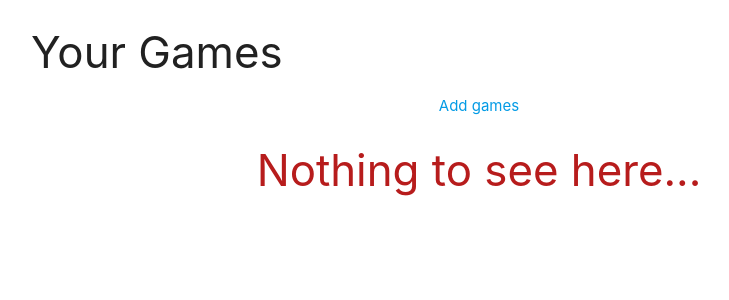
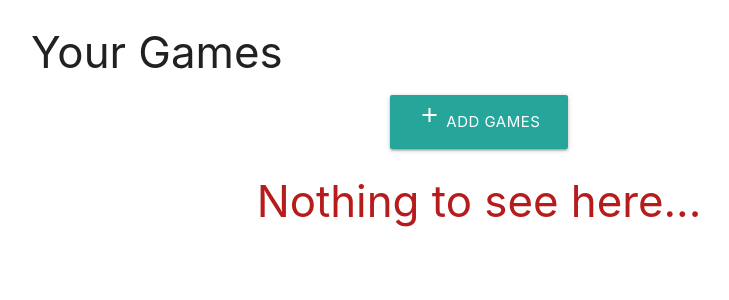
Before and after one commit to antonia-white/game-base, a Flask app: page /get_games in a window 1280 px wide. Shown: the top 300 px of the page, without its empty margins (161-890 px from the left). Run offline with Flask 2, Linux system fonts and the light colour scheme; data that the repository does not hold is empty.

Commit message:
Add icons to games.html

```diff
--- a/gamebase/templates/games.html
+++ b/gamebase/templates/games.html
@@ -4,7 +4,8 @@
 <h3> Your Games </h3>
 
 <p class="center-align">
-    <a href="{{ url_for('add_game') }}">Add games</a>
+    <a href="{{ url_for('add_game') }}" class="btn-large"><span class="material-symbols-outlined">Add</span>
+        Add games</a>
 </p>
 
 {% if games|length > 0 %}
@@ -20,15 +21,18 @@
             <strong>{{ game.genre_id }}</strong>
             <p>singleplayer: {{ game.is_singleplayer }}</p>
             <p>
-                <a href="{{ url_for('edit_game', game_id=game.id) }}" class="btn green accent-4">Edit</a>
-                <a href="{{ url_for('delete_game', game_id=game.id) }}" class="btn red">Delete</a>
+                <a href="{{ url_for('edit_game', game_id=game.id) }}" class="btn-large green accent-4">
+                    <span class="material-symbols-outlined">Edit</span>
+                        Edit</a>
+                <a href="{{ url_for('delete_game', game_id=game.id) }}" class="btn-large red"><span class="material-symbols-outlined">Delete</span>
+                    Delete</a>
             </p>
         </div>
     </li>
     {% endfor %}
 </ul>
 {% else %}
-    <h3 class="red-text text-darken-4 center-align">Nothing to see here...</h3>
+<h3 class="red-text text-darken-4 center-align">Nothing to see here...</h3>
 {% endif %}
 
 {% endblock %}
```
